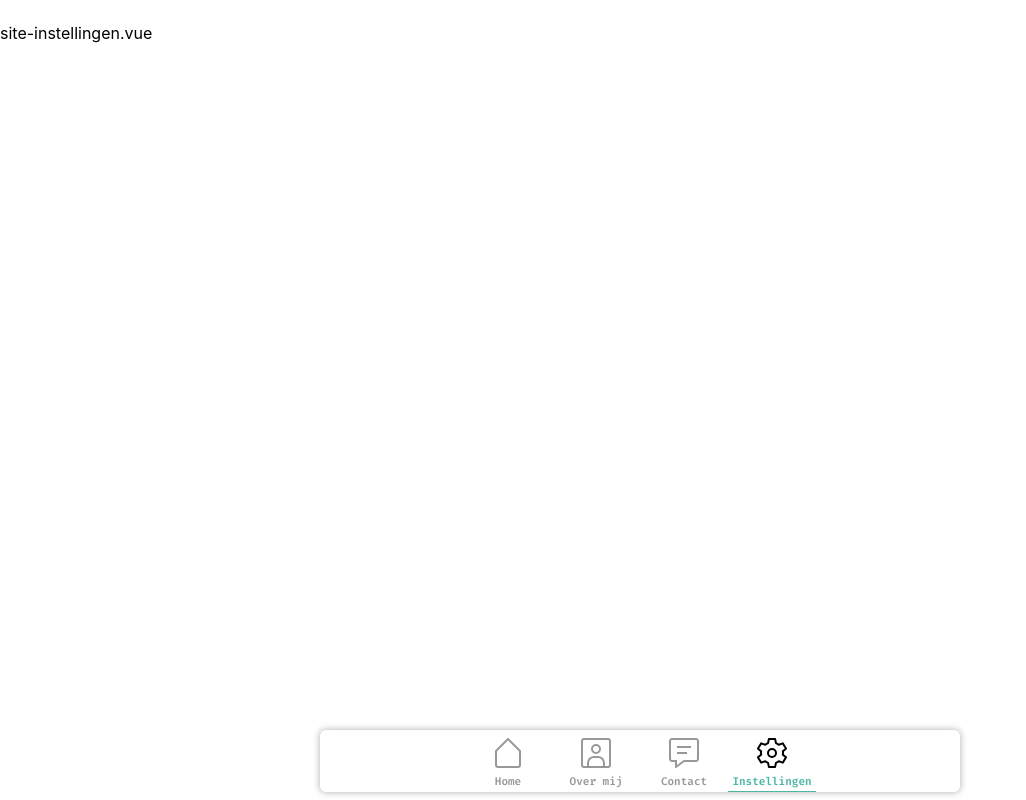
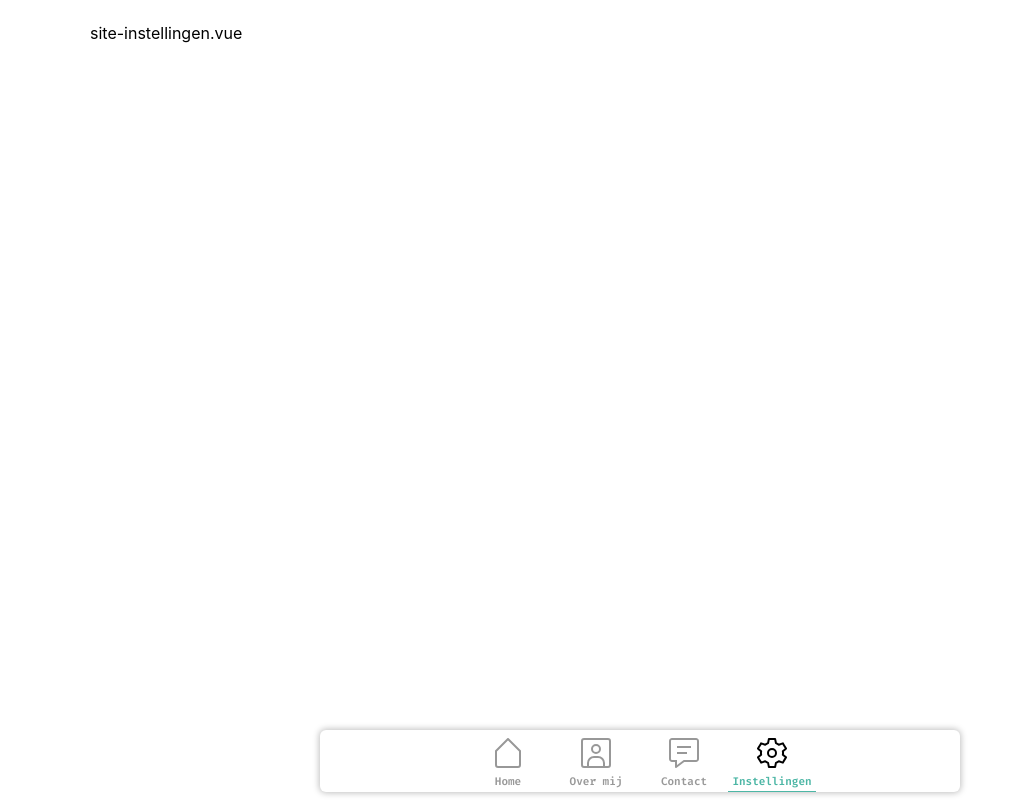
Before and after one commit to vikputthiscodeongit/viktor-web-vue, a Nuxt app: page /site-instellingen in a window 1280 px wide. Shown: the whole page, without its empty margins (0-1026 px from the left). Built offline with nearby package versions, Linux system fonts and the light colour scheme; a web font is replaced by a local one; what @braid/vue-formulate would draw is missing.

Commit message:
Move <main> from layout to pages
Enables better style scoping.

```diff
--- a/layouts/default.vue
+++ b/layouts/default.vue
@@ -2,12 +2,7 @@
   <div id="layout-components">
     <Header />
 
-    <main
-      ref="siteMain"
-      class="site-main"
-    >
-      <Nuxt />
-    </main>
+    <Nuxt />
   </div>
 </template>
 
--- a/pages/contact.vue
+++ b/pages/contact.vue
@@ -1,4 +1,5 @@
 <template>
+  <main class="site-main" id="contact">
     <section class="site-section">
       <div class="container">
         <div class="title">
@@ -10,7 +11,7 @@
         </div>
 
         <FormContact />
-      <!-- Load Form.vue, pass API endpoint as prop? -->
       </div>
     </section>
+  </main>
 </template>
--- a/pages/index.vue
+++ b/pages/index.vue
@@ -1,11 +1,10 @@
 <template>
-  <section
-    class="site-section"
-  >
+  <main class="site-main" id="home">
+    <section class="site-section">
       <div class="container-fluid grid">
         <div class="home-title">
           <h1>
-          <span>Viktor</span>
+            <span>Viktor </span>
             <span>Chin</span>
           </h1>
         </div>
@@ -17,8 +16,8 @@
             <span
               v-for="string in aboutStrings"
               :key="string.id"
+              v-text="string + ' '"
             />
-              v-text="string + ' '"
           </div>
         </div>
 
@@ -39,6 +38,7 @@
         </div>
       </div>
     </section>
+  </main>
 </template>
 
 <script>
@@ -91,13 +91,8 @@ export default {
 </script>
 
 <style lang="scss">
+#home {
   .grid {
-
-  @media (min-height: 720px) {
-    padding-top: 10vh;
-    padding-bottom: 10vh;
-  }
-}
     grid-template-columns: repeat(12, minmax(10px, 1fr));
     grid-template-rows: repeat(3, 1fr);
     min-height: calc(100vh - #{rem(56px)} - (2 * #{rem(20px)}));
@@ -106,12 +101,15 @@ export default {
       min-height: calc(100vh - #{rem(62px)} - #{rem(8px)} - (2 * #{rem(20px)}));
     }
 
+    @media (min-height: 720px) {
+      padding-top: 10vh;
+      padding-bottom: 10vh;
+    }
+  }
+
   .home-title {
+    grid-column: 3 / span 8;
     grid-row: 1;
-
-  @include respond-above(xl) {
-    grid-column: 3 / span 8;
-  }
 
     h1 {
       font-size: rem(44px);
@@ -136,11 +134,8 @@ export default {
 
   .about-strings {
     &-wrapper {
+      grid-column: 4 / span 6;
       grid-row: 2;
-
-    @include respond-above(xl) {
-      grid-column: 4 / span 7;
-    }
     }
 
     &--typed {
@@ -159,4 +154,5 @@ export default {
   .blob {
     position: absolute;
   }
+}
 </style>
--- a/pages/over-mij.vue
+++ b/pages/over-mij.vue
@@ -1,4 +1,5 @@
 <template>
+  <main class="site-main" id="about">
     <section class="site-section">
       <div class="container grid">
         <div class="media aspect-ratio aspect-ratio--square">
@@ -17,6 +18,7 @@
         </div>
       </div>
     </section>
+  </main>
 </template>
 
 <script>
@@ -33,6 +35,7 @@ export default {
 <style lang="scss">
 @import "~/assets/scss/utilities/aspect-ratio";
 
+#about {
   .grid {
     grid-template-columns: repeat(12, minmax(10px, 1fr));
 
@@ -96,4 +99,5 @@ export default {
       grid-row: 3;
     }
   }
+}
 </style>
--- a/pages/site-informatie.vue
+++ b/pages/site-informatie.vue
@@ -1,7 +1,11 @@
 <template>
-  <section class="site-section">
-    <span>site-informatie.vue</span>
-  </section>
+  <main class="site-main" id="site-info">
+    <section class="site-section">
+      <div class="container">
+        <span>site-informatie.vue</span>
+      </div>
+    </section>
+  </main>
 </template>
 
 <script>
--- a/pages/site-instellingen.vue
+++ b/pages/site-instellingen.vue
@@ -1,7 +1,11 @@
 <template>
-  <section class="site-section">
-    <span>site-instellingen.vue</span>
-  </section>
+  <main class="site-main" id="site-settings">
+    <section class="site-section">
+      <div class="container">
+        <span>site-instellingen.vue</span>
+      </div>
+    </section>
+  </main>
 </template>
 
 <script>
```
Lines whose indentation alone changed are shown as unchanged.
